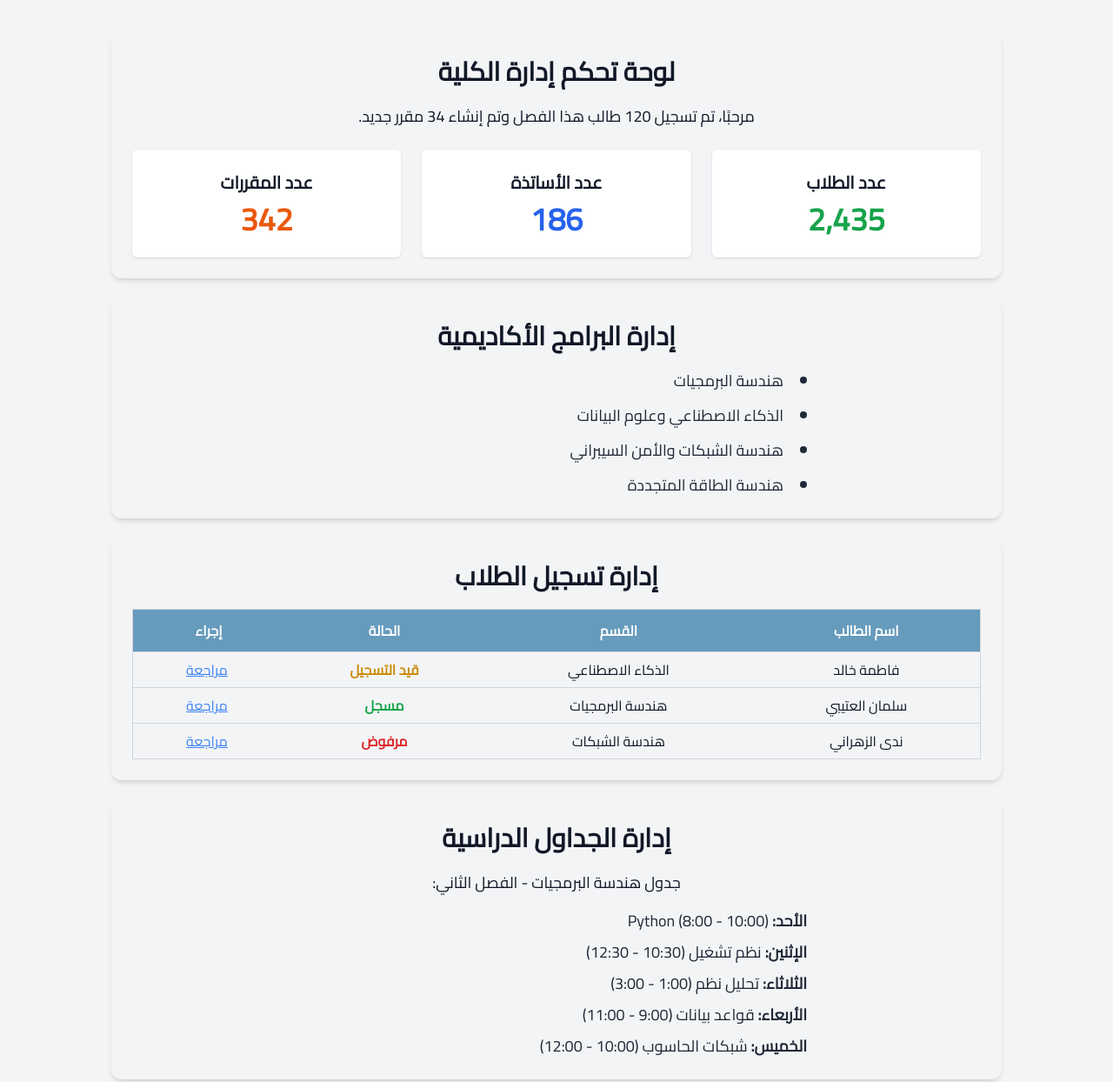
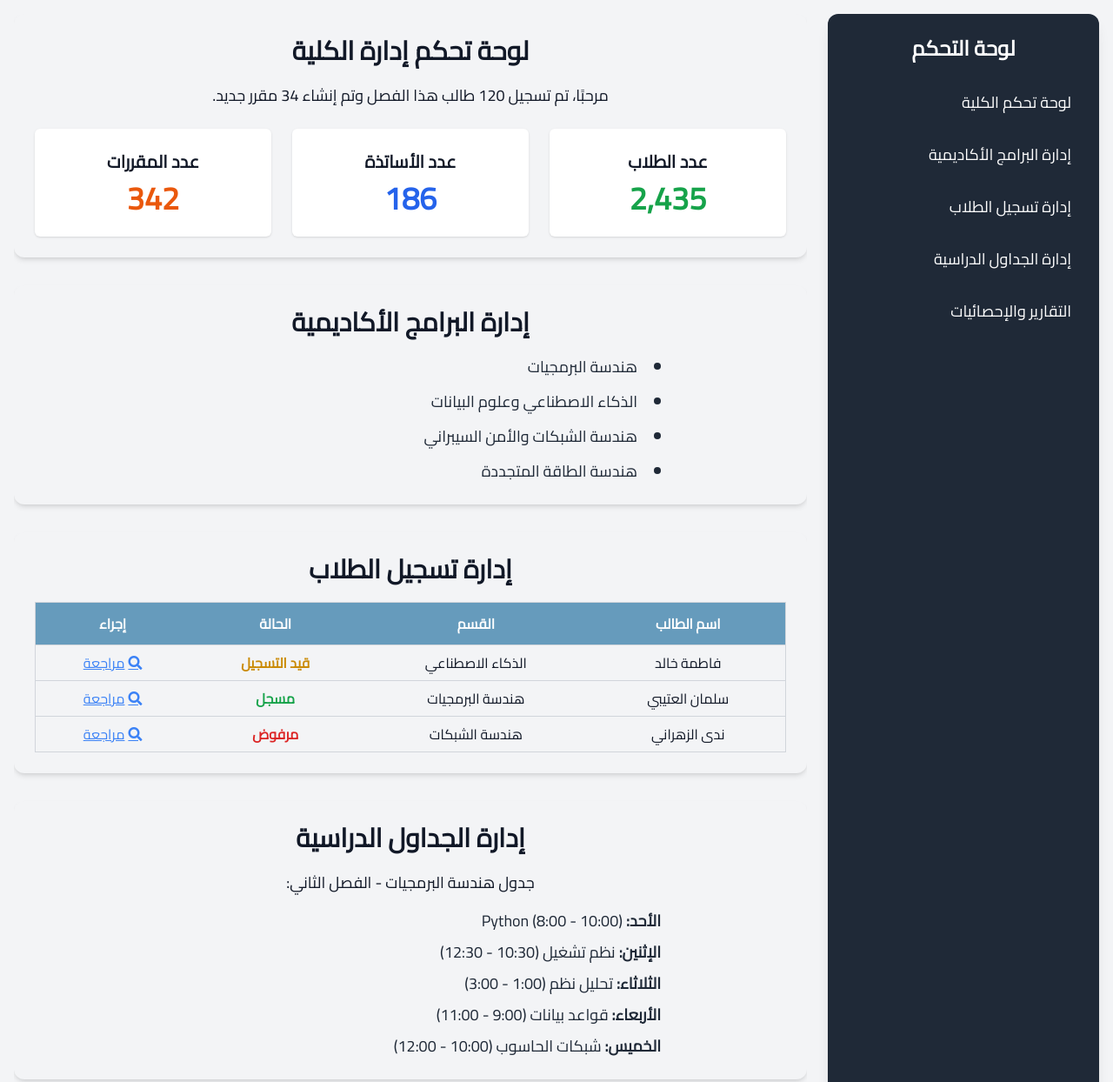
Before and after one commit to sabri-alhammadi/UniverBoard_Project, a plain HTML site: page college-dashboard.html in a window 1280 px wide. Shown: the top 1244 px of the page at 87% size. Drawn offline with nearby package versions, Linux system fonts and the light colour scheme.

Commit message:
Update college-dashboard.html

```diff
--- a/college-dashboard.html
+++ b/college-dashboard.html
@@ -5,6 +5,7 @@
   <title>لوحة تحكم إدارة الكلية</title>
   <script src="https://cdn.tailwindcss.com"></script>
   <link href="https://fonts.googleapis.com/css2?family=Cairo&display=swap" rel="stylesheet" />
+  <link rel="stylesheet" href="https://cdnjs.cloudflare.com/ajax/libs/font-awesome/5.15.3/css/all.min.css" />
   <style>
     body {
       font-family: 'Cairo', sans-serif;
@@ -13,7 +14,23 @@
 </head>
 <body class="bg-gray-100 text-gray-900 dark:bg-[#222222] dark:text-white min-h-screen p-4">
 
-  <section id="college-dashboard" class="bg-gray-100 dark:bg-[#222222] rounded-xl p-6 shadow-md hover:shadow-lg transition-shadow duration-300 mt-6 max-w-5xl mx-auto">
+  <div class="flex flex-col md:flex-row min-h-screen gap-6">
+    <!-- Sidebar -->
+    <nav class="w-full md:w-1/4 bg-gray-800 text-white p-6 rounded-xl shadow-lg flex-shrink-0">
+      <h2 class="text-2xl font-semibold mb-6 text-center">لوحة التحكم</h2>
+      <ul class="space-y-4 text-lg">
+        <li><a href="#college-dashboard" class="block p-2 rounded hover:bg-gray-700 transition">لوحة تحكم الكلية</a></li>
+        <li><a href="#academic-programs" class="block p-2 rounded hover:bg-gray-700 transition">إدارة البرامج الأكاديمية</a></li>
+        <li><a href="#student-enrollment" class="block p-2 rounded hover:bg-gray-700 transition">إدارة تسجيل الطلاب</a></li>
+        <li><a href="#schedule-management" class="block p-2 rounded hover:bg-gray-700 transition">إدارة الجداول الدراسية</a></li>
+        <li><a href="#reports" class="block p-2 rounded hover:bg-gray-700 transition">التقارير والإحصائيات</a></li>
+      </ul>
+    </nav>
+
+    <!-- Content -->
+    <main class="w-full md:w-3/4 space-y-8 overflow-auto">
+      <!-- Dashboard Section -->
+      <section id="college-dashboard" class="bg-gray-100 dark:bg-[#222222] rounded-xl p-6 shadow-md hover:shadow-lg transition-shadow duration-300 max-w-5xl mx-auto">
         <h2 class="text-3xl font-semibold mb-5 text-center">لوحة تحكم إدارة الكلية</h2>
         <p class="text-lg text-center max-w-xl mx-auto">مرحبًا، تم تسجيل 120 طالب هذا الفصل وتم إنشاء 34 مقرر جديد.</p>
         <div class="grid grid-cols-1 sm:grid-cols-3 gap-6 mt-6">
@@ -32,7 +49,8 @@
         </div>
       </section>
 
-  <section id="academic-programs" class="bg-gray-100 dark:bg-[#222222] rounded-xl p-6 shadow-md hover:shadow-lg transition-shadow duration-300 mt-6 max-w-5xl mx-auto">
+      <!-- Academic Programs Section -->
+      <section id="academic-programs" class="bg-gray-100 dark:bg-[#222222] rounded-xl p-6 shadow-md hover:shadow-lg transition-shadow duration-300 max-w-5xl mx-auto">
         <h2 class="text-3xl font-semibold mb-5 text-center">إدارة البرامج الأكاديمية</h2>
         <ul class="list-disc list-inside text-lg space-y-3 max-w-xl mx-auto text-gray-800 dark:text-gray-300">
           <li>هندسة البرمجيات</li>
@@ -42,7 +60,8 @@
         </ul>
       </section>
 
-  <section id="student-enrollment" class="bg-gray-100 dark:bg-[#222222] rounded-xl p-6 shadow-md hover:shadow-lg transition-shadow duration-300 mt-6 max-w-5xl mx-auto overflow-x-auto">
+      <!-- Student Enrollment Section -->
+      <section id="student-enrollment" class="bg-gray-100 dark:bg-[#222222] rounded-xl p-6 shadow-md hover:shadow-lg transition-shadow duration-300 max-w-5xl mx-auto overflow-x-auto">
         <h2 class="text-3xl font-semibold mb-5 text-center">إدارة تسجيل الطلاب</h2>
         <table class="min-w-full border border-gray-300 dark:border-gray-600 text-center text-base">
           <thead class="bg-[#669bbc] text-white">
@@ -88,7 +107,8 @@
         </table>
       </section>
 
-  <section id="schedule-management" class="bg-gray-100 dark:bg-[#222222] rounded-xl p-6 shadow-md hover:shadow-lg transition-shadow duration-300 mt-6 max-w-5xl mx-auto">
+      <!-- Schedule Management Section -->
+      <section id="schedule-management" class="bg-gray-100 dark:bg-[#222222] rounded-xl p-6 shadow-md hover:shadow-lg transition-shadow duration-300 max-w-5xl mx-auto">
         <h2 class="text-3xl font-semibold mb-5 text-center">إدارة الجداول الدراسية</h2>
         <p class="text-lg mb-4 text-center max-w-xl mx-auto">جدول هندسة البرمجيات - الفصل الثاني:</p>
         <ul class="text-lg space-y-2 max-w-xl mx-auto text-gray-800 dark:text-gray-300">
@@ -100,7 +120,8 @@
         </ul>
       </section>
 
-  <section id="reports" class="bg-gray-100 dark:bg-[#222222] rounded-xl p-6 shadow-md hover:shadow-lg transition-shadow duration-300 mt-6 max-w-5xl mx-auto">
+      <!-- Reports Section -->
+      <section id="reports" class="bg-gray-100 dark:bg-[#222222] rounded-xl p-6 shadow-md hover:shadow-lg transition-shadow duration-300 max-w-5xl mx-auto">
         <h2 class="text-3xl font-semibold mb-5 text-center">التقارير والإحصائيات</h2>
         <ul class="list-disc list-inside text-lg space-y-3 max-w-xl mx-auto text-gray-800 dark:text-gray-300">
           <li>إجمالي الطلاب المسجلين هذا العام: <strong>2435</strong></li>
@@ -110,6 +131,8 @@
           <li>عدد الأساتذة النشطين: <strong>180</strong></li>
         </ul>
       </section>
+    </main>
+  </div>
 
 </body>
 </html>
```
Lines whose indentation alone changed are shown as unchanged.
